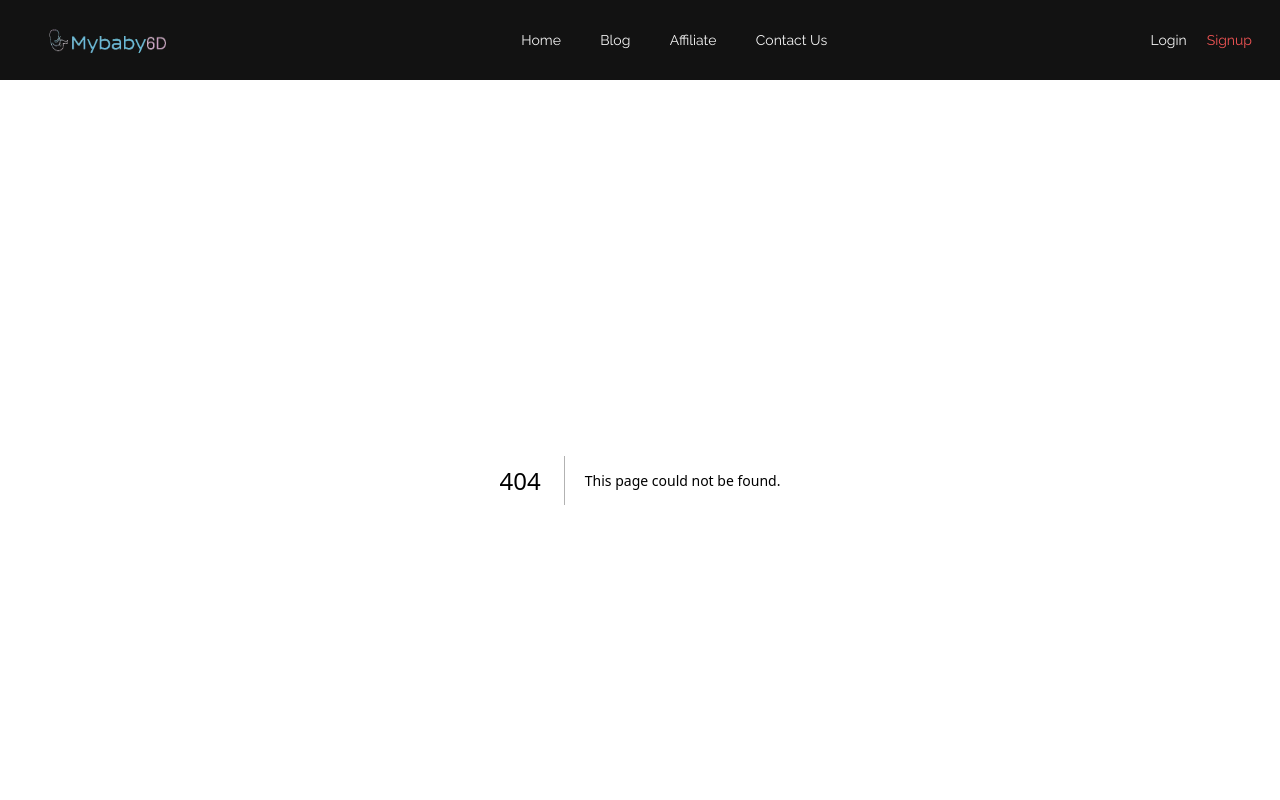
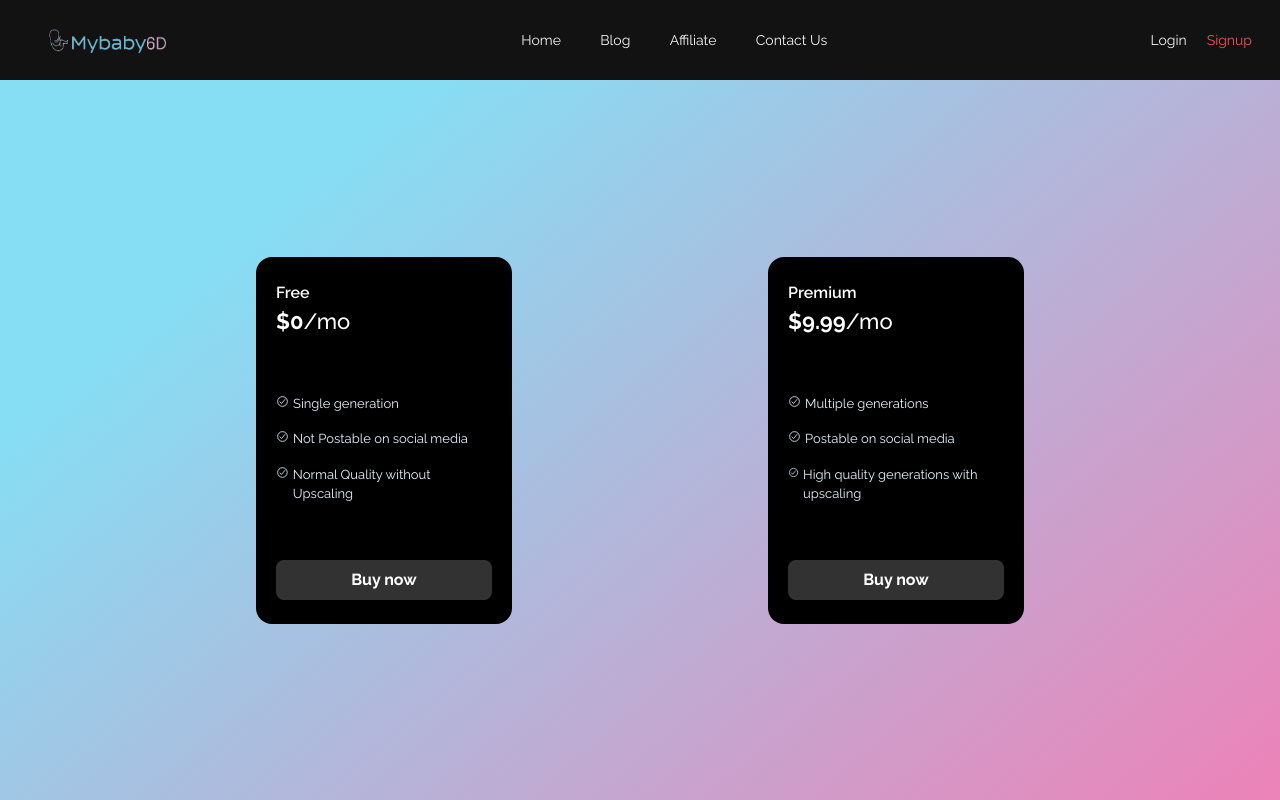
Before and after one commit to Am4n-Ull4h/MyBaby6D_NextJS_Project, a Next.js app: page /payment in a window 1280 px wide. Before the commit this address had no page. Shown: the top 800 px of the page. Built offline with nearby package versions, Linux system fonts and the light colour scheme.

Commit message:
2 new pages added

```diff
--- a/src/app/globals.css
+++ b/src/app/globals.css
@@ -91,3 +91,8 @@ body {
       display: none;
     }
 }
+@media (max-width: 400px) {
+  .PaymentBox{
+    width: 90%;
+  }
+}
--- a/src/app/layout.js
+++ b/src/app/layout.js
@@ -13,6 +13,7 @@ const inter = Raleway({ subsets: ["latin"] });
 export default function RootLayout({ children }) {
   let pathName = usePathname();
   const noFooterRoutes = ["/login", "/signup"];
+  const noNavbarRoutes = ["/upload"];
   return (
     <html lang="en">
       <head>
@@ -30,7 +31,9 @@ export default function RootLayout({ children }) {
       </head>
       <body className={inter.className}>
         <Suspense>
-          <Navbar />
+
+          {!noNavbarRoutes.includes(pathName) && <Navbar />}
+
           {children}
           {!noFooterRoutes.includes(pathName) && <Footer />}
         </Suspense>
--- /dev/null
+++ b/src/app/payment/page.js
@@ -0,0 +1,45 @@
+import React, { Fragment } from "react";
+import { IoCheckmarkCircleOutline } from "react-icons/io5";
+
+
+function PaymentPage() {
+  return (
+    <Fragment>
+      <div className="w-full GradientBG3 sm:h-[90vh]">
+        <div className="w-[80%] flex sm:flex-row flex-col justify-around items-center h-full mx-auto">
+          <div className="lg:w-[25%] md:w-[35%] sm:w-[45%] w-[70%] sm:mt-0 PaymentBox mt-8 rounded-2xl px-5 py-6 bg-[#000000] text-[#FFFFFF]">
+            <h1 className="font-semibold">Free</h1>
+            <p className="font-bold text-[22px]">
+              $0<span className="font-medium">/mo</span>
+            </p>
+            <div className="text-[#E7F5FF] mt-12">
+              <p className="py-2 flex items-baseline gap-1 text-[13px]"><IoCheckmarkCircleOutline /> Single generation</p>
+              <p className="py-2 flex items-baseline gap-1 text-[13px]"><IoCheckmarkCircleOutline /> Not Postable on social media</p>
+              <p className="py-2 flex items-baseline gap-1 text-[13px]"><IoCheckmarkCircleOutline /> Normal Quality without Upscaling</p>
+            </div>
+            <button className="block mx-auto py-2 w-full  rounded-lg mt-12 bg-[#323232] font-bold">
+              Buy now
+            </button>
+          </div>
+          <div className="lg:w-[25%] md:w-[35%] sm:w-[45%] w-[70%] sm:my-0 PaymentBox my-8 rounded-2xl px-5 py-6 bg-[#000000] text-[#FFFFFF]">
+            <h1 className="font-semibold">Premium</h1>
+            <p className="font-bold text-[22px]">
+              $9.99<span className="font-medium">/mo</span>
+            </p>
+            <div className="text-[#E7F5FF] mt-12">
+              <p className="py-2  flex items-baseline gap-1 text-[13px]"><IoCheckmarkCircleOutline /> Multiple generations</p>
+              <p className="py-2  flex items-baseline gap-1 text-[13px]"><IoCheckmarkCircleOutline /> Postable on social media</p>
+              <p className="py-2  flex items-baseline gap-1 text-[13px]"><IoCheckmarkCircleOutline /> High quality generations with upscaling</p>
+            </div>
+            {/* <div className="py-2"></div> */}
+            <button className="block mx-auto py-2 w-full  rounded-lg mt-12 bg-[#323232] font-bold">
+              Buy now
+            </button>
+          </div>
+        </div>
+      </div>
+    </Fragment>
+  );
+}
+
+export default PaymentPage;
--- /dev/null
+++ b/src/app/upload/UploadNavbar.jsx
@@ -0,0 +1,53 @@
+import Link from "next/link";
+import { usePathname, useRouter } from "next/navigation";
+import React, { Fragment, useState } from "react";
+import { MdOutlineSegment } from "react-icons/md";
+import { MdCancelPresentation } from "react-icons/md";
+
+
+
+function Navbar() {
+  let navigate = useRouter();
+  let pathName = usePathname();
+  const [nav, setNav] = useState(false)
+
+
+  return (
+    <Fragment>
+      <nav className="bg-[#121212] px-7 flex justify-between items-center h-[10vh] relative">
+        <div className="h-[70px] w-[170px] flex items-center justify-center overflow-hidden">
+          <img
+            src="./Logo.png"
+            className="cursor-pointer h-[200px] shadow"
+            onClick={() => navigate.push("/")}
+            alt=""
+          />
+        </div>
+        <div className="sm:flex items-center hidden">
+            <img src="./AuthImg.jpg" className="h-[30px] w-[30px] rounded-full" alt="" />
+            <p className="ms-3 text-[14px]">Aman Ullah</p>
+            <div className="GradientBG2 rounded-full px-4 py-1 ms-5 text-[#000000] text-[13px] font-medium">
+                50 Credits
+            </div>
+
+        </div>
+
+        <div className="relative">
+          <MdOutlineSegment className="sm:hidden block cursor-pointer text-[#F5F5F5]" onClick={()=>setNav(!nav)}/>
+        <div className={`w-[20vw] absolute py-5 rounded-xl flex flex-col items-center  top-10 -right-5 bg-[#00000053] ${nav === true ? "block sm:hidden" : 'hidden'}`}>
+             <MdCancelPresentation  className="absolute right-2" onClick={()=>setNav(false)}/>
+            <img src="./AuthImg.jpg" className="h-[30px] w-[30px] rounded-full mt-7 block mx-auto" alt="" />
+            <p className="text-[14px] mt-2">Aman Ullah</p>
+            <div className="GradientBG2 rounded-full mt-8 px-4 py-1 text-[#000000] text-[13px] font-medium">
+                50 Credits
+            </div>
+
+        </div>
+        </div>
+
+      </nav>
+    </Fragment>
+  );
+}
+
+export default Navbar;
--- /dev/null
+++ b/src/app/upload/page.js
@@ -0,0 +1,47 @@
+"use client"
+
+import React, { Fragment, lazy, Suspense, useState } from 'react'
+const UploadNav = lazy(()=>import('./UploadNavbar'))
+import { TbCloudUpload } from "react-icons/tb";
+
+
+function UploadPage() {
+
+    const [ Upload, setUpload ] = useState('')
+
+    let uploadImage = (e) =>{
+        let url = URL.createObjectURL(e.target.files[0])
+        setUpload(url)
+    }
+  return (
+    <Fragment>
+        <Suspense>
+            <UploadNav />
+        </Suspense>
+        <div className='GradientBG3 sm:h-[90vh] w-full flex sm:flex-row flex-col items-center  justify-around'>
+            <div className='rounded-xl bg-[#F5F5F5]  xl:w-[15%] lg:w-[20%] md:w-[26%] sm:w-[32%] w-[50%] sm:mt-0 mt-8 flex items-center py-8 flex-col'>
+                <h1 className='text-[#ED82B8] font-bold text-[18px]'>Upload Image</h1>
+                <div className='w-[90%] relative mx-auto rounded-xl mt-12 bg-[#ADB5BD] h-[30vh] flex flex-col justify-center items-center text-[#000000a1] text-[12px] font-medium'>
+                    <TbCloudUpload className='text-[40px] text-[#0000007e] mb-2'/>
+                    <p>CHOOSE SCAN</p>
+                    <input type="file" name="" className='z-10 cursor-pointer opacity-0 rounded-lg absolute h-full w-full' id="upload" onChange={uploadImage} />
+                </div>
+                <button className='rounded-md shadow py-1 px-3 bg-[#86DEF4] mt-12'>Generate</button>
+            </div>
+
+            <div className='rounded-xl bg-[#F5F5F5] xl:w-[50%] lg:w-[55%] sm:w-[62%] w-[90%] sm:my-0 my-8 flex items-center py-3 flex-col'>
+                <h1 className='text-[#ED82B8] mt-7 font-bold text-[18px]'>Results</h1>
+                <div className='w-[95%] mx-auto rounded-xl mt-2 bg-[#ADB5BD] h-[45vh]'>
+                    { Upload === '' ? '' : <img src={Upload} alt="" className='h-full w-full ' />}
+                </div>
+
+            </div>
+
+
+        </div>
+
+    </Fragment>
+  )
+}
+
+export default UploadPage
```
